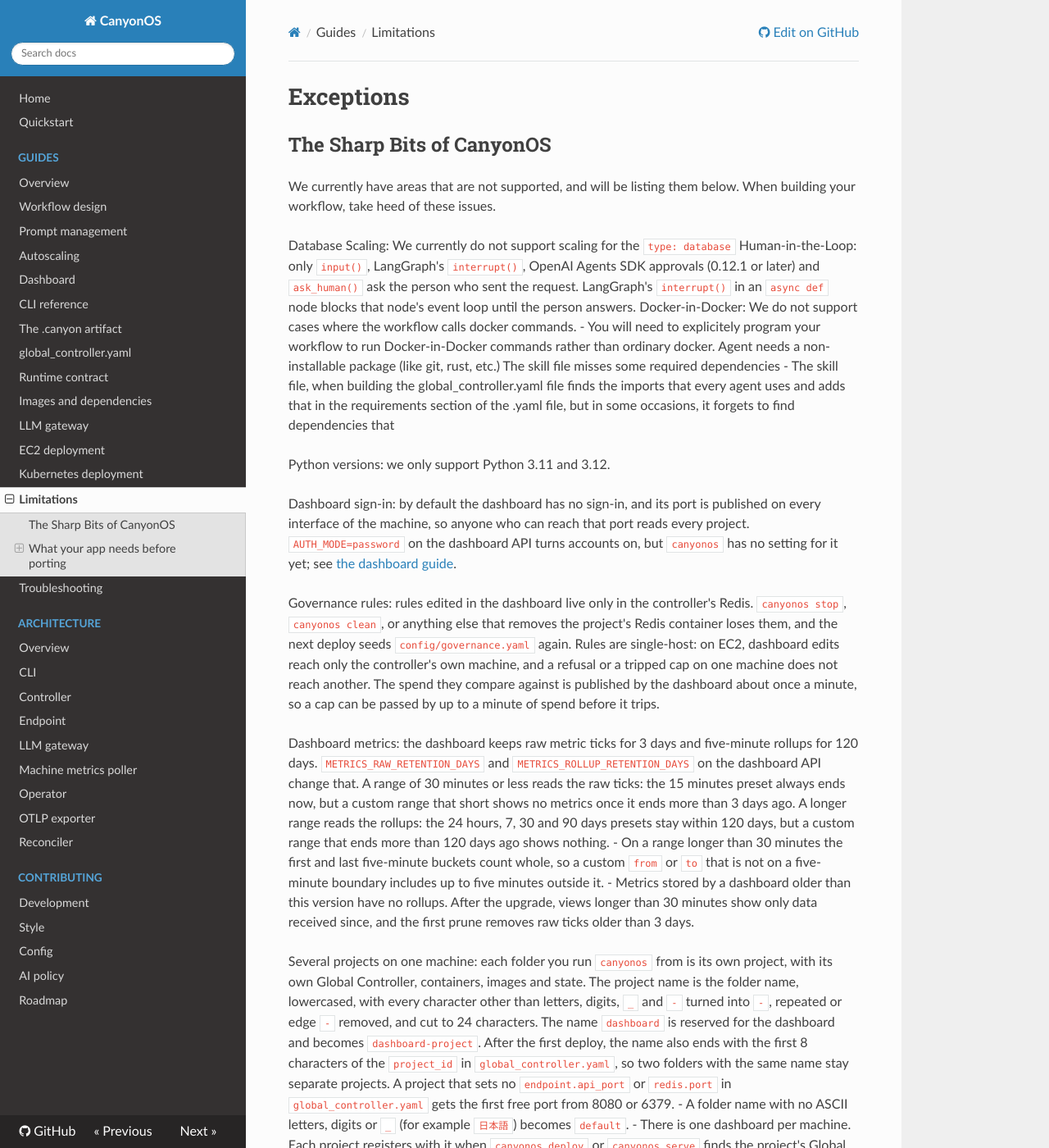
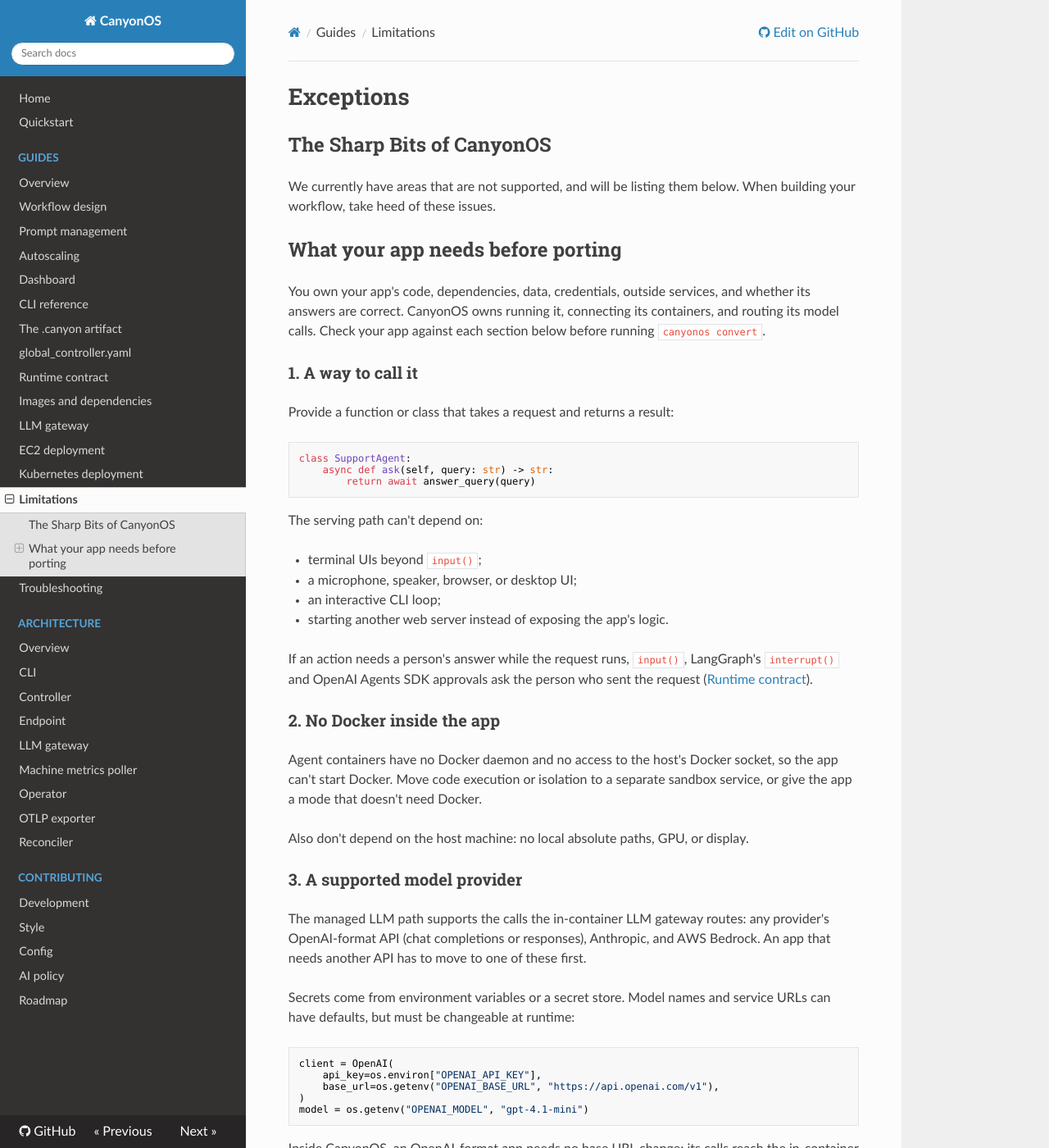
Before and after one commit to CanyonCodeCoreAI/canyonos, an MkDocs documentation site: the page built from docs/guides/LIMITATIONS.md, in a window 1280 px wide and 1400 px high. Shown: the whole window at 82% size. Built offline with MkDocs 1.6.1, drawn with Linux system fonts in a browser that asks for light colours; nearby versions of some CDN libraries; some of the changed text lies outside the part shown.

Commit message:
Project import generated by Copybara.
GitOrigin-RevId: 0a475c3b9ce978f566f2d8302f7d8719f1c13920

```diff
--- a/docs/guides/LIMITATIONS.md
+++ b/docs/guides/LIMITATIONS.md
@@ -2,28 +2,6 @@
 ## The Sharp Bits of CanyonOS
 
 We currently have areas that are not supported, and will be listing them below. When building your workflow, take heed of these issues.
-
-Database Scaling: We currently do not support scaling for the `type: database`
-Human-in-the-Loop: only `input()`, LangGraph's `interrupt()`, OpenAI Agents SDK approvals (0.12.1 or later) and `ask_human()` ask the person who sent the request. LangGraph's `interrupt()` in an `async def` node blocks that node's event loop until the person answers.
-Docker-in-Docker: We do not support cases where the workflow calls docker commands.
-- You will need to explicitely program your workflow to run Docker-in-Docker commands rather than ordinary docker.
-Agent needs a non-installable package (like git, rust, etc.)
-The skill file misses some required dependencies
-- The skill file, when building the global_controller.yaml file finds the imports that every agent uses and adds that in the requirements section of the .yaml file, but in some occasions, it forgets to find dependencies that
-
-Python versions: we only support Python 3.11 and 3.12.
-
-Dashboard sign-in: by default the dashboard has no sign-in, and its port is published on every interface of the machine, so anyone who can reach that port reads every project. `AUTH_MODE=password` on the dashboard API turns accounts on, but `canyonos` has no setting for it yet; see [the dashboard guide](DASHBOARD.md#sign-in).
-
-Governance rules: rules edited in the dashboard live only in the controller's Redis. `canyonos stop`, `canyonos clean`, or anything else that removes the project's Redis container loses them, and the next deploy seeds `config/governance.yaml` again. Rules are single-host: on EC2, dashboard edits reach only the controller's own machine, and a refusal or a tripped cap on one machine does not reach another. The spend they compare against is published by the dashboard about once a minute, so a cap can be passed by up to a minute of spend before it trips.
-
-Dashboard metrics: the dashboard keeps raw metric ticks for 3 days and five-minute rollups for 120 days. `METRICS_RAW_RETENTION_DAYS` and `METRICS_ROLLUP_RETENTION_DAYS` on the dashboard API change that. A range of 30 minutes or less reads the raw ticks: the 15 minutes preset always ends now, but a custom range that short shows no metrics once it ends more than 3 days ago. A longer range reads the rollups: the 24 hours, 7, 30 and 90 days presets stay within 120 days, but a custom range that ends more than 120 days ago shows nothing.
-- On a range longer than 30 minutes the first and last five-minute buckets count whole, so a custom `from` or `to` that is not on a five-minute boundary includes up to five minutes outside it.
-- Metrics stored by a dashboard older than this version have no rollups. After the upgrade, views longer than 30 minutes show only data received since, and the first prune removes raw ticks older than 3 days.
-
-Several projects on one machine: each folder you run `canyonos` from is its own project, with its own Global Controller, containers, images and state. The project name is the folder name, lowercased, with every character other than letters, digits, `_` and `-` turned into `-`, repeated or edge `-` removed, and cut to 24 characters. The name `dashboard` is reserved for the dashboard and becomes `dashboard-project`. After the first deploy, the name also ends with the first 8 characters of the `project_id` in `global_controller.yaml`, so two folders with the same name stay separate projects. A project that sets no `endpoint.api_port` or `redis.port` in `global_controller.yaml` gets the first free port from 8080 or 6379.
-- A folder name with no ASCII letters, digits or `_` (for example `日本語`) becomes `default`.
-- There is one dashboard per machine. Each project registers with it when `canyonos deploy` or `canyonos serve` finds the project's Global Controller running, and the dashboard api keeps that project's Redis port to read its prompts, scaling and monitoring. This is temporary until the project-key design in CAN-521. A project whose registration failed is missing from the dashboard until `canyonos serve` is run again from its folder. `stop` and `clean` leave the dashboard running while another project's Global Controller is up, and a redeploy always leaves it running.
 
 ## What your app needs before porting
 
```
